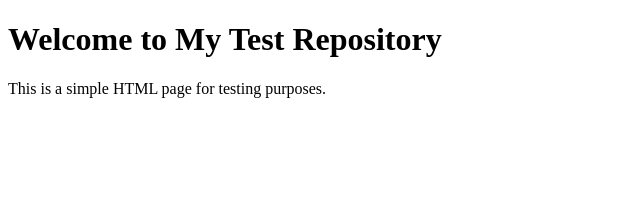
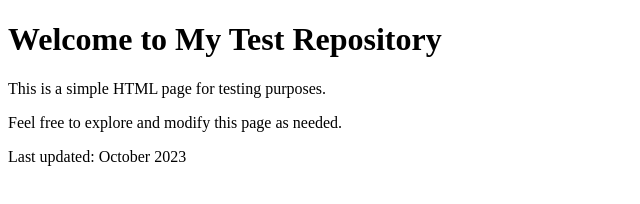
Before and after one commit to Ekta0108/LearningGit, a plain HTML site: page index.html in a window 1280 px wide. Shown: the whole page, without its empty margins (0-640 px from the left). Drawn offline with Linux system fonts and the light colour scheme.

Commit message:
Adding new feature

```diff
--- a/index.html
+++ b/index.html
@@ -6,5 +6,7 @@
 <body>
     <h1>Welcome to My Test Repository</h1>
     <p>This is a simple HTML page for testing purposes.</p>
+    <p>Feel free to explore and modify this page as needed.</p>
+    <p>Last updated: October 2023</p>
 </body>
 </html>
```
